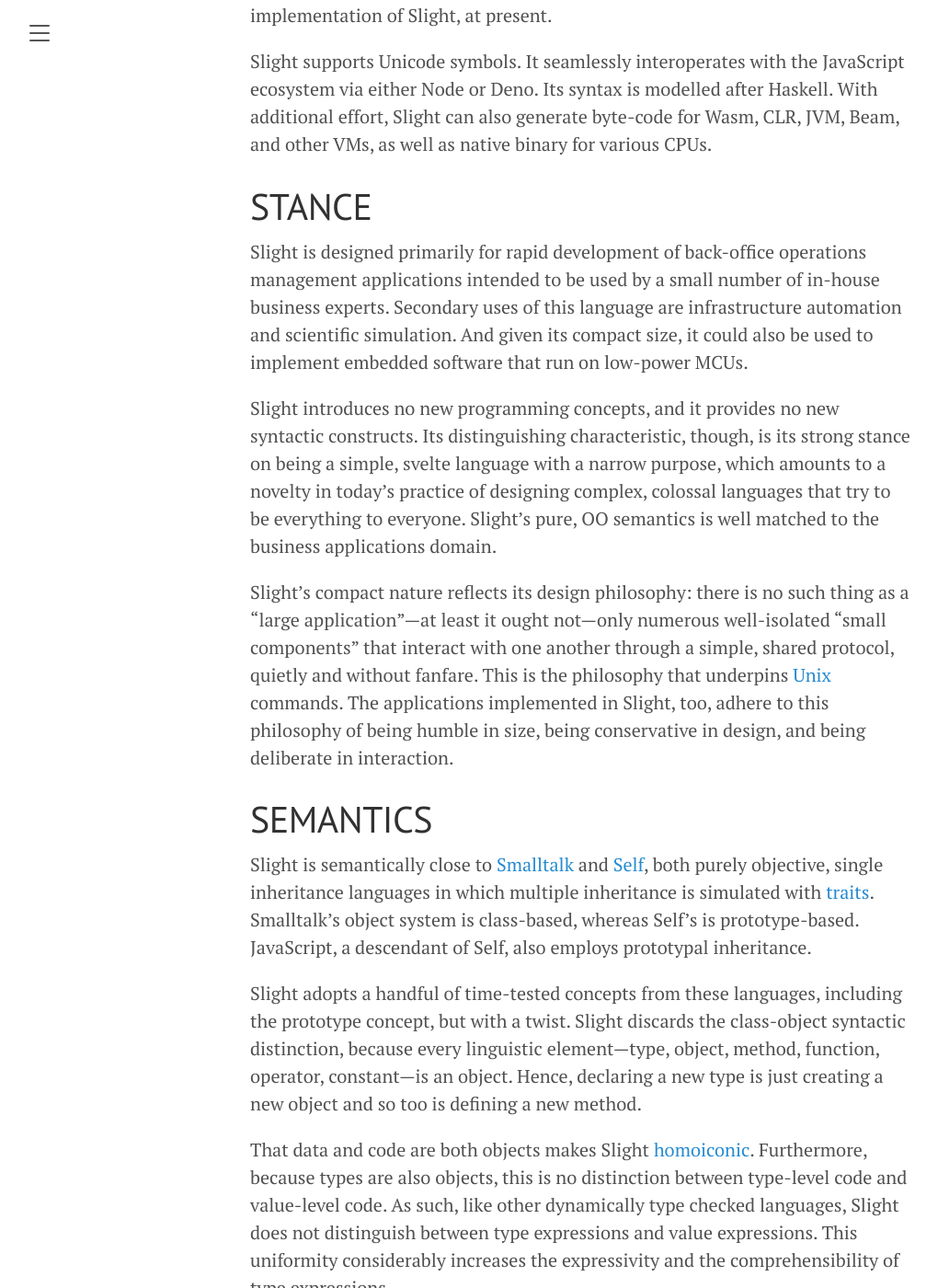
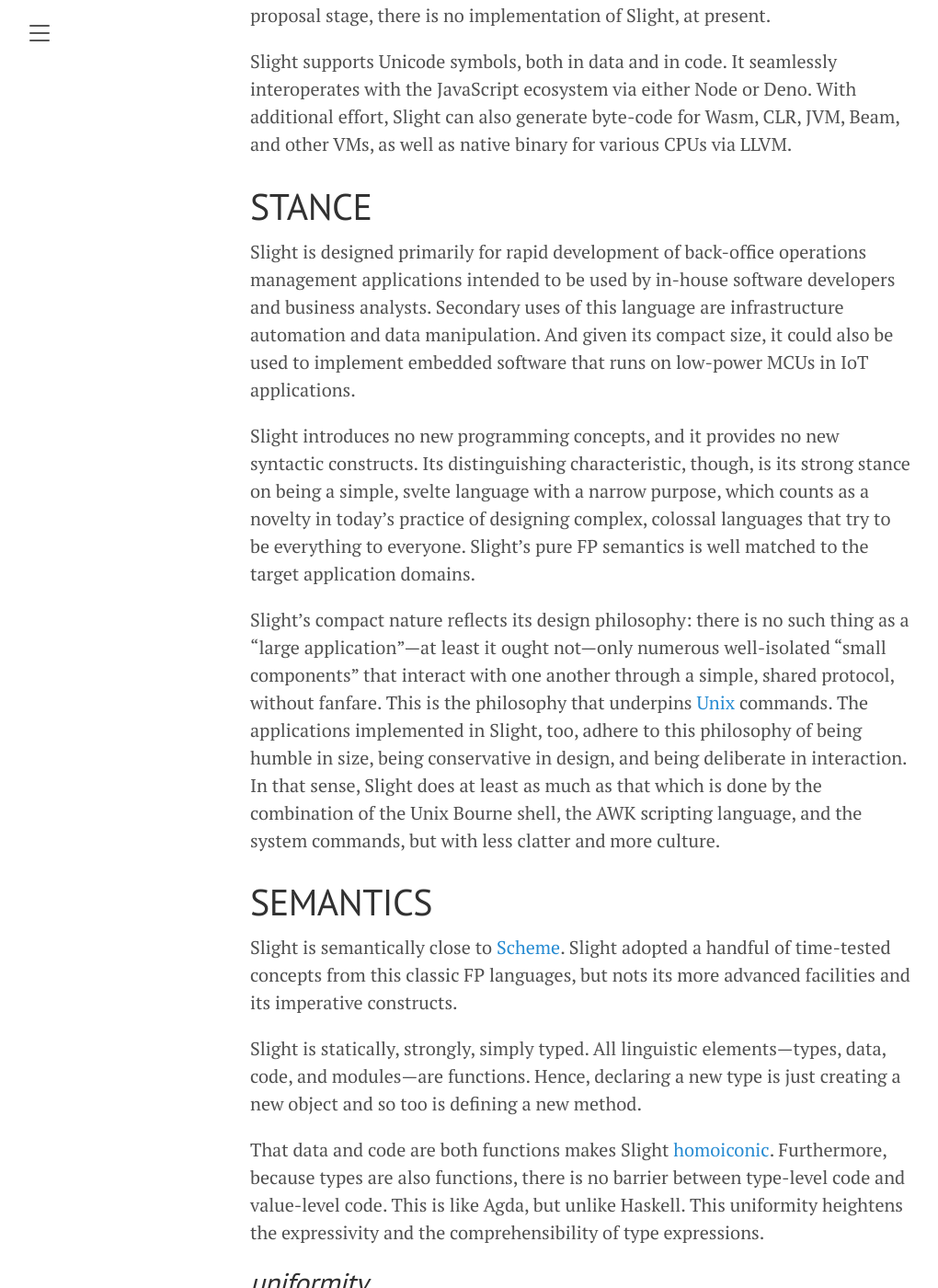
Before and after one commit to amenzwa/amenzwa.github.io, a Jekyll site: the page built from stem/PL/Slight.md, in a window 1280 px wide and 1400 px high, scrolled down 358 px. Shown: the whole window at 92% size, without its empty margins (8-1028 px from the left). Built offline with Jekyll 4.4.1, drawn with Linux system fonts in a browser that asks for light colours; our own code applies the rules of GitHub Pages for plain Markdown files; some of the changed text lies outside the part shown.

````diff
--- a/stem/PL/Slight.md
+++ b/stem/PL/Slight.md
@@ -5,84 +5,128 @@ tags:
 use_math: true
 ---
 
-## *a Smalltalk-Light that targets JavaScript*
+## *a Scheme-Light that targets JavaScript*
 
 [TOC]
 
-*Slight* is a proposal for a new programming language with a Smalltalk-like purely-objective semantics. Being still in the proposal stage, there is no implementation of Slight, at present.
+*Slight* is a proposal for a lightweight, purely-functional programming language with a Scheme-like semantics and a Haskell-like syntax. Being still in the proposal stage, there is no implementation of Slight, at present.
 
-Slight supports Unicode symbols. It seamlessly interoperates with the JavaScript ecosystem via either Node or Deno. Its syntax is modelled after Haskell. With additional effort, Slight can also generate byte-code for Wasm, CLR, JVM, Beam, and other VMs, as well as native binary for various CPUs.
+Slight supports Unicode symbols, both in data and in code. It seamlessly interoperates with the JavaScript ecosystem via either Node or Deno. With additional effort, Slight can also generate byte-code for Wasm, CLR, JVM, Beam, and other VMs, as well as native binary for various CPUs via LLVM.
 
 # STANCE
 
-Slight is designed primarily for rapid development of back-office operations management applications intended to be used by a small number of in-house business experts. Secondary uses of this language are infrastructure automation and scientific simulation. And given its compact size, it could also be used to implement embedded software that run on low-power MCUs.
+Slight is designed primarily for rapid development of back-office operations management applications intended to be used by in-house software developers and business analysts. Secondary uses of this language are infrastructure automation and data manipulation. And given its compact size, it could also be used to implement embedded software that runs on low-power MCUs in IoT applications.
 
-Slight introduces no new programming concepts, and it provides no new syntactic constructs. Its distinguishing characteristic, though, is its strong stance on being a simple, svelte language with a narrow purpose, which amounts to a novelty in today's practice of designing complex, colossal languages that try to be everything to everyone. Slight's pure, OO semantics is well matched to the business applications domain.
+Slight introduces no new programming concepts, and it provides no new syntactic constructs. Its distinguishing characteristic, though, is its strong stance on being a simple, svelte language with a narrow purpose, which counts as a novelty in today's practice of designing complex, colossal languages that try to be everything to everyone. Slight's pure FP semantics is well matched to the target application domains.
 
-Slight's compact nature reflects its design philosophy: there is no such thing as a "large application"—at least it ought not—only numerous well-isolated "small components" that interact with one another through a simple, shared protocol, quietly and without fanfare. This is the philosophy that underpins [Unix](https://en.wikipedia.org/wiki/Unix) commands. The applications implemented in Slight, too, adhere to this philosophy of being humble in size, being conservative in design, and being deliberate in interaction.
+Slight's compact nature reflects its design philosophy: there is no such thing as a "large application"—at least it ought not—only numerous well-isolated "small components" that interact with one another through a simple, shared protocol, without fanfare. This is the philosophy that underpins [Unix](https://en.wikipedia.org/wiki/Unix) commands. The applications implemented in Slight, too, adhere to this philosophy of being humble in size, being conservative in design, and being deliberate in interaction. In that sense, Slight does at least as much as that which is done by the combination of the Unix Bourne shell, the AWK scripting language, and the system commands, but with less clatter and more culture.
 
 # SEMANTICS
 
-Slight is semantically close to [Smalltalk](https://en.wikipedia.org/wiki/Smalltalk) and [Self](https://en.wikipedia.org/wiki/Self_(programming_language)), both purely objective, single inheritance languages in which multiple inheritance is simulated with [traits](https://en.wikipedia.org/wiki/Trait_(computer_programming)). Smalltalk's object system is class-based, whereas Self's is prototype-based. JavaScript, a descendant of Self, also employs prototypal inheritance.
+Slight is semantically close to [Scheme](https://en.wikipedia.org/wiki/Scheme). Slight adopted a handful of time-tested concepts from this classic FP languages, but nots its more advanced facilities and its imperative constructs.
 
-Slight adopts a handful of time-tested concepts from these languages, including the prototype concept, but with a twist. Slight discards the class-object syntactic distinction, because every linguistic element—type, object, method, function, operator, constant—is an object. Hence, declaring a new type is just creating a new object and so too is defining a new method.
+Slight is statically, strongly, simply typed. All linguistic elements—types, data, code, and modules—are functions. Hence, declaring a new type is just creating a new object and so too is defining a new method.
 
-That data and code are both objects makes Slight [homoiconic](https://en.wikipedia.org/wiki/Homoiconicity). Furthermore, because types are also objects, this is no distinction between type-level code and value-level code. As such, like other dynamically type checked languages, Slight does not distinguish between type expressions and value expressions. This uniformity considerably increases the expressivity and the comprehensibility of type expressions.
+That data and code are both functions makes Slight [homoiconic](https://en.wikipedia.org/wiki/Homoiconicity). Furthermore, because types are also functions, there is no barrier between type-level code and value-level code. This is like Agda, but unlike Haskell. This uniformity heightens the expressivity and the comprehensibility of type expressions.
 
-## *objects*
+## *uniformity*
 
-As a pure OO language with imperative semantics, computations in Slight generally are the side effects of object interactions. An object interacts with another object via a *message*. The name of the message is called the *selector*. A message is sent to an object using the conventional `.` syntax. The target object of a message is called its *receiver*. A message's behaviour is implemented by the receiver object's *method*, whose name matches the message selector. In other words, the method responds to the message. A type's data contents are held in *data slots* and the code of its methods are held in *code slots*. There is no `null` in Slight.
+A type in Slight is just a piece of data that annotates another piece of data. The *integer type* is a piece of data that marks the data value `9` as an integer, and the *string type* is a piece of data that marks the data value `"hello"` as a string. And a data value is just a function. For example, this is how built-in natural numbers in Slight are defined in terms of [Church encoding](https://en.wikipedia.org/wiki/Church_encoding).
 
-Like Smalltalk, Slight employs *live objects*. A Slight application automatically and incrementally persists its runtime state to disc, and the application automatically restores the saved state from disc when it resumes. As such, a Slight application is inherently crash-resistant, though not crash-proof. Live objects are ideal persistence mechanism for implementing small applications—Slight's intended use. ORM can, of course, be implemented as a library, if database storage mechanism is necessary.
+```Slight
+ℕ :
+  zero : ℕ
+  succ : ℕ → ℕ
+```
 
-## *types*
+***types***—There is the `Type` type constructor function that creates the primordial type that represents all other types. The natural number defined above is thus implicitly typed thus: `ℕ : Type`. The `zero` is the data constructor function that constructs the `0` data value, and the `succ` is the data constructor that constructs the successor data value of its argument: `succ 0` returns `1`, `succ 1` returns `2`, and so on.
 
-Unlike Smalltalk, but like Self, there are no classes in Slight; we use the term *type*, instead. But a type is just a prototype object. So, types in Slight are just objects. The `Type` is the primordial prototype object, the ancestor of all objects and, by extension, the ancestor of all types, too.
+Slight's [Hindley-Milner](https://en.wikipedia.org/wiki/Hindley%E2%80%93Milner_type_system) simple type system can infer the types of most expressions. So, there are only a few places in the code where manual typing is necessary. This freedom from mandatory typing increases programmer productivity and code readability, without diminishing type safety. The type system also enables the IDE to provide the usual coding assistive technologies.
 
-Slight is strongly typed and dynamically checked. And every type inherits from one existing type, and this single inheritance chain terminates at the root `Type`. Multiple inheritance is simulated using [traits](https://en.wikipedia.org/wiki/Trait_(computer_programming)), which are also objects, naturally.
+Slight has no constructs that threaten type safety. There are no `nil`, `null`, `undefined`, and sundry [billion-dollar *naughts*](https://en.wikipedia.org/wiki/Tony_Hoare). A possible absence of a value must be indicated with the `Opt` option type. There is no `Any` type that pierces the type shield. There is no implicit type conversion. Type conversions must either be implemented with functions like the integer type's `toStr` and `ofStr`. Slight's standard `prelude` provides implementations for the built-in types.
 
-Slight's type system can infer the types of most expressions. So, there are only a few places in the code where explicit typing is necessary. This freedom from mandatory typing increases programmer productivity and code readability, without diminishing type safety. The type system also enables the IDE to provide the usual coding assistive technologies.
+***data and code***—Since Slight is a pure FP language, there are no statements and procedures, only expressions and functions. An expression is a piece of textual data that represents its evaluated value. A function is a piece of textual data that represents its yet-unevaluated value, which is evaluated when the function is applied to a data value. Like other pure FP languages, all variables and data structures in Slight are immutable.
 
-## *safety*
-
-Slight has no constructs that threaten type safety. There are no `nil`, `null`, `undefined`, and sundry [billion-dollar *naughts*](https://en.wikipedia.org/wiki/Tony_Hoare). A possible absence of a value must be indicated with the `Opt` option type. There is no `Any` type that pierces the type shield. There is no implicit type conversion. Type conversions must either be inherited or it must be implemented with methods like `asStr`, `asInt`, etc.
+***modules***—And since Slight supports inner functions, a module is just an outer function whose definition contains inner functions that represent types, data, and code. In the interest of simplicity, Slight only supports one module per file. And modules are Slight's means for implementing abstract data types (with data hiding), as described later.
 
 ## *built-ins*
 
-Because everything in Slight is an object, there are no "primitive types", per se. But Slight supports the following built-in types:
+Slight's standard `prelude`, the module that is automatically imported into every file, provides the following built-in types:
 
-- `Type` is the mutable, primordial type from which every type descends
-- `(x : T, ...)` is a mutable tuple
-- `{x : T, ...}` is a mutable object (a record)
-- `[T]` is a mutable list of `T`-typed elements
-- `<Str#T>` is a mutable hash with `Str`-typed keys and `T`-typed values
-- `Str` is a mutable Unicode string
-- `Chr` is an immutable Unicode character
-- `Bol` is an immutable boolean flag
-- `Int` is an immutable 64-bit integer
-- `Flt` is an immutable 64-bit IEEE 754 floating-point number
-- `Opt 𝛼` is the option type whose value is either `none` or `value : 𝛼`
-- `Rsl 𝛼` is the result type whose value is either `error` or `value : 𝛼`
+- `Type` is the primordial type, the implicit type of all other types
+- `(x : T, y : U, ...)` is the tuple type
+- `{x : T, y : U, ...}` is the record type
+- `[𝛼]` is the list type with `𝛼`-typed elements (`𝛼` is a type variable)
+- `<𝛼 # 𝛽>` is the hash type with `𝛼`-typed keys and `𝛽`-typed values
+- `Str`  (`𝕊`) is the Unicode string type
+- `Uni`  (`𝕌`) is the Unicode symbol type
+- `Bol` (`𝔹`) is the boolean type
+- `Nat` (`ℕ`) is the natural number type
+- `Int` (`ℤ`) is a 64-bit integer
+- `Flt` (`ℝ`) is a 64-bit IEEE 754 floating-point
+- `Opt 𝛼` is the option type which contains either a `none` or a value of type `some 𝛼`
+- `Ret 𝛼 𝛽` is the function return type which contains either an `err 𝛼` or a value of type `ok 𝛽`
 
-Although objects are mutable in general, it is nonsensical to mutate objects that represent constant values, such as `true`, `'ॐ'`, `9`, `1.618`, and the like. However, a variable holding such a constant value can be mutated using the `←` assignment operator.
+The `prelude` contains these definitions, among many others.
 
 ```Slight
-vowel ← 'अ'
-...
-vowel ← 'इ'
+## convenience number types
+ℕ+ : (n : ℕ) > 0
+ℤ- : (n : ℤ) < 0
+ℤ+ : (n : ℤ) > 0
+ℤ± : (n : ℤ) ≠ 0
+ℝ- : (r : ℝ) < 0.0
+ℝ+ : (r : ℝ) > 0.0
+ℝ± : (r : ℝ) ≠ 0.0
+
+## rational record type
+ℚ : {n : ℤ, d : ℤ±} ## denominator d is never 0
+
+## complex record type
+ℂ :
+  | rectangular {x, y : ℝ}
+  | polar {r, 𝜑 : ℝ}
+
+## option type
+Opt 𝛼 :
+  | none
+  | some 𝛼
+
+## return type
+Ret 𝛼 𝛽 :
+  | error 𝛼
+  | result 𝛽
 ```
 
-Above, the mutable, `Chr`-typed variable `vowel` is initialised to the value `'अ'` and is subsequently updated to the value `'इ'`. The objects that represent the Unicode character literals अ and इ are, of course, immutable.
+Being a pure FP language, Slight's variables are immutable. A variable is bound to a value using the `=` operator. But a variable can be rebound to a new value, later in the same scope. Rebinding mitigates namespace pollution.
+
+```Slight
+vowel = 'अ' ## original binding of type Chr
+...
+vowel = 'इ' ## rebinding (not mutating)
+```
+
+## *sequencing*
+
+Unlike other pure FP languages, Slight allows expression sequencing.
+
+```Slight
+a = ...
+b = ... a ...
+c = ... b ...
+```
+
+In Haskell, the above sequencing has to be expressed using the `do` monadic construct. But in Slight, this monadic sequencing construct is implicit in the syntax.
 
 # SYNTAX
 
-The Slight syntax strives to be concise, consistent, and cogent. Syntactically, Slight is slimmer than both Smalltalk and JavaScript. It relies on the type system, the Unicode symbols, and the IDE assistive technologies to keep the syntactic constructs to a minimum, without compromising code legibility.
+The Slight syntax strives to be concise, consistent, and cogent. Syntactically, Slight is slimmer than both Scheme and JavaScript. It relies on the type system, the Unicode symbols, and the IDE assistive technologies to keep the syntactic constructs to a minimum, without compromising code legibility.
 
 Note, though, that as there exists no Slight implementation at the moment, the code examples below appear unadorned with syntax colouring, alignment bars, and other visual aids that enhance legibility.
 
 ## *documentation*
 
-Slight's IDE subtly, but persistently, chides the developers to document non-trivial definitions. The IDE also enforces the standard documentation format and it automatically inserts appropriate documentation templates for various code sections which can be filled out by programmers and technical writers. The Slight IDE is a [literate programming](https://en.wikipedia.org/wiki/Literate_programming) environment, like the iPython [Jupyter](https://jupyter.org/), and it is also a live object explorer, like the Smalltalk [Browser](https://pharo.org/).
+Slight's IDE subtly, but persistently, chides the developers to document non-trivial definitions. The IDE also enforces the standard documentation format and it automatically inserts appropriate documentation templates for various code sections which can be filled out by programmers and technical writers. The Slight IDE is a [literate programming](https://en.wikipedia.org/wiki/Literate_programming) environment, like the iPython [Jupyter](https://jupyter.org/), and it is also a live object explorer, like the Scheme [Browser](https://pharo.org/).
 
 In-code documentation is written as either inline comments or as block comments. Inline comments start with `##` and spans until the end of the line. Block comments start with `#{` and end with `#}`. Both inline and block comments consistently begin with the `#` character. Block comments can wrap other comments. So, a block comment can temporarily blank out a section of commented code.
 
@@ -92,11 +136,11 @@ As a matter of style, in-code comments should be used sparingly; they should onl
 
 Slight software could be implemented as a command-line application or as an interactive [TUI](https://en.wikipedia.org/wiki/Text-based_user_interface) application. Ideally, though, it should be implemented as an IDE-based literate programme with each `.sl` source file serving as a section of *executable manual*.
 
-During development, the programmers implement the code in the IDE's expanded code cells and technical writers inject the user's manual in the text cells. Once deployed, much of the embedded code is hidden from the end users, who see only the manual text and a few essential UI components. These UI components, too, are live objects, just like in Smalltalk. So, they always reflect the current application state.
+During development, the programmers implement the code in the IDE's expanded code cells and technical writers inject the user's manual in the text cells. Once deployed, much of the embedded code is hidden from the end users, who see only the manual text and a few essential UI components. These UI components, too, are live objects, just like in Scheme. So, they always reflect the current application state.
 
 ## *names*
 
-Slight follows the Smalltalk [camel case](https://en.wikipedia.org/wiki/Camel_case) naming convention: types use capitalised camel case names; values use uncapitalised camel case names. Slight's naming scheme is not a convention, though; it is a dictum of the compiler. This strong stance on naming improves code consistency and readability.
+Slight follows the Scheme [camel case](https://en.wikipedia.org/wiki/Camel_case) naming convention: types use capitalised camel case names; values use uncapitalised camel case names. Slight's naming scheme is not a convention, though; it is a dictum of the compiler. This strong stance on naming improves code consistency and readability.
 
 All-caps names are frowned upon by the Slight IDE, which would suggest naming the [UUID](https://en.wikipedia.org/wiki/Universally_unique_identifier) type  `Uuid`, not `UUID` . This is a convention whose purpose is to eliminate a potential source of inconsistency that often leads to disputes and confusion.
 
@@ -148,7 +192,7 @@ X = { x1 : T, x2 : T }
 Y = X - { x2 } + { y1 : U } ## Y = { X.x1, Y.y1 }
 ```
 
-Although Slight employs a Smalltalk-like single inheritance, it simulates multiple inheritance using its prototypal inheritance mechanism. Inheriting from multiple types often causes property name collisions. Slight automatically resolves name collisions by overwriting the earlier inherited property with the later inherited property of the same name. Note that the property types are elided from the example below for clarity.
+Although Slight employs a Scheme-like single inheritance, it simulates multiple inheritance using its prototypal inheritance mechanism. Inheriting from multiple types often causes property name collisions. Slight automatically resolves name collisions by overwriting the earlier inherited property with the later inherited property of the same name. Note that the property types are elided from the example below for clarity.
 
 ```Slight
 X = { a, b }
@@ -269,7 +313,7 @@ The type signature `foldr : (𝛼 → 𝛽 → 𝛽) → 𝛽 → [𝛼] →
 
 Here, `𝛼` and `𝛽` are type variables into which actual types are substituted at the call site of `foldr`. And the syntax `x::xx` represents a list with the head element `x` and the tail elements `xx`.
 
-In addition to module-level functions, Slight also supports LISP-like [*lambda functions*](https://en.wikipedia.org/wiki/Anonymous_function). These are analogous to *blocks* in Smalltalk and Self.
+In addition to module-level functions, Slight also supports LISP-like [*lambda functions*](https://en.wikipedia.org/wiki/Anonymous_function). These are analogous to *blocks* in Scheme and Self.
 
 ```Slight
 xx ← [5, 9, 1]
@@ -287,9 +331,13 @@ s + t = s.concat t
 
 We may concatenate the strings `s` and `t` as `s.concat t`, as `_+_ s t`, or more idiomatically as `s + t`.
 
+
+
+**** Slight does not deafen the programmer with  `val`, `var`,  `let`, `let rec`, `def`, `fun`, and other syntactic noises found in other FP languages.
+
 ## *inheritance*
 
-Recall that types in Slight are declared by attaching object literals to capitalised names and, because every linguistic construct is an object, the same syntax applies to both types and to objects. Consequently, Slight's prototypal type declaration syntax is more succinct and comprehensible than the class declaration syntax of classical languages like Smalltalk, C++, Python, Java, etc. The compactness of this syntax does not detract from its legibility, especially in the presence of IDE syntax colouring.
+Recall that types in Slight are declared by attaching object literals to capitalised names and, because every linguistic construct is an object, the same syntax applies to both types and to objects. Consequently, Slight's prototypal type declaration syntax is more succinct and comprehensible than the class declaration syntax of classical languages like Scheme, C++, Python, Java, etc. The compactness of this syntax does not detract from its legibility, especially in the presence of IDE syntax colouring.
 
 ```Slight
 ## organization
````
Also changed, not shown: music/index.md (+2 -0 lines), stem/IT/index.md (+2 -0 lines).
